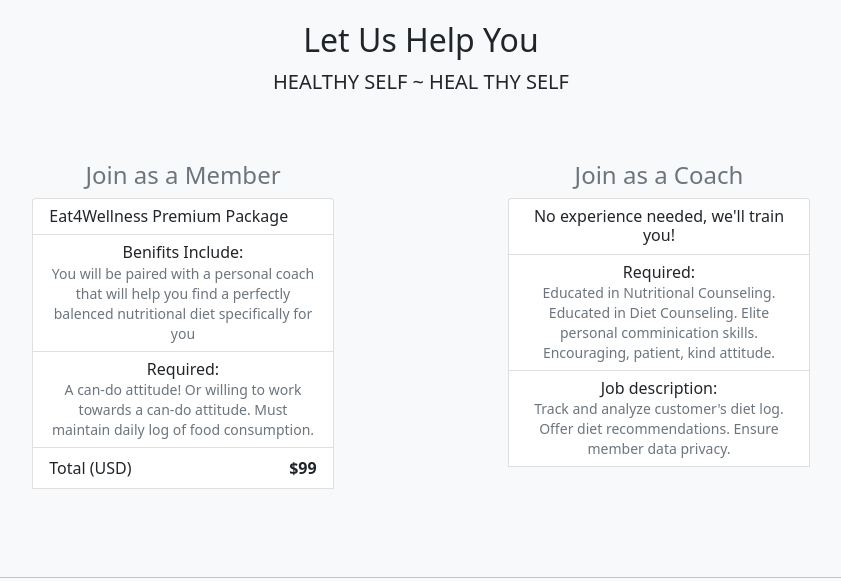
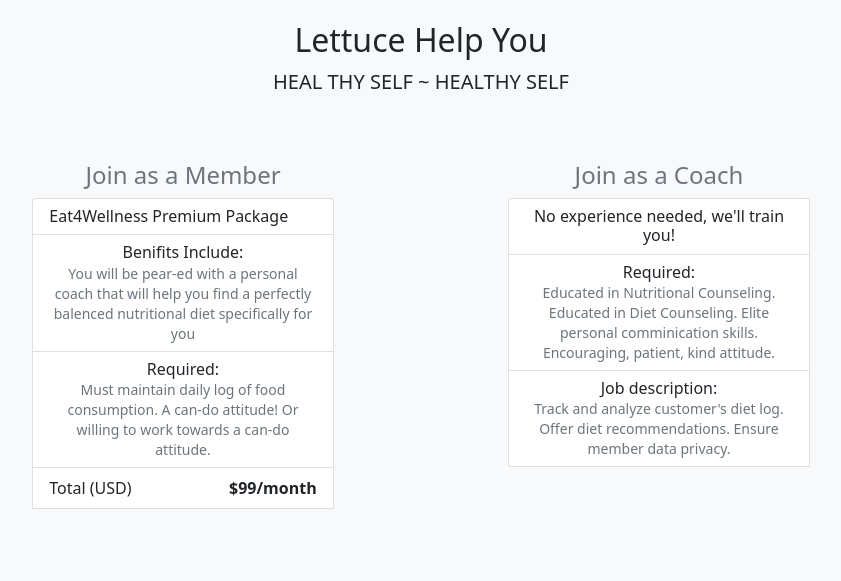
Before and after one commit to CrypticSquirrel/Eat4Wellness, a plain HTML site: page client/pages/signup.html in a window 1280 px wide. Shown: the part 276-857 px from the top of the page, without its empty margins (219-1060 px from the left). Drawn offline with nearby package versions, Linux system fonts and the light colour scheme.

Commit message:
minor updates implemented

```diff
--- a/client/pages/signup.html
+++ b/client/pages/signup.html
@@ -3,10 +3,7 @@
   <head>
     <meta charset="utf-8">
     <meta name="viewport" content="width=device-width, initial-scale=1">
-    <meta name="description" content="">
-    <meta name="author" content="Mark Otto, Jacob Thornton, and Bootstrap contributors">
-    <meta name="generator" content="Hugo 0.79.0">
-    <title>Checkout example · Bootstrap v5.0</title>
+    <title>Eat4Wellness Sign Up</title>
 
     <link rel="canonical" href="https://getbootstrap.com/docs/5.0/examples/checkout/">
 
@@ -54,8 +51,8 @@
   <main>
     <div class="py-5 text-center">
       <img class="d-block mx-auto mb-4" src="../image/signup00.jpg" alt="" width="350" height="225">
-      <h2>Let Us Help You</h2>
-      <p class="lead">HEALTHY SELF ~ HEAL THY SELF</p>
+      <h2>Lettuce Help You</h2>
+      <p class="lead"> HEAL THY SELF ~ HEALTHY SELF</p>
     </div>
 
 
@@ -75,15 +72,15 @@
           <li class="list-group-item d-flex justify-content-between lh-sm">
             <div>
               <h6 class="my-0">Benifits Include:</h6>
-              <small class="text-muted">You will be paired with a personal coach that will
+              <small class="text-muted">You will be pear-ed with a personal coach that will
                 help you find a perfectly balenced nutritional diet specifically for you</small>
             </div>
           </li>
           <li class="list-group-item d-flex justify-content-between lh-sm">
             <div>
               <h6 class="my-0">Required:</h6>
-              <small class="text-muted">A can-do attitude! Or willing to work towards
-                a can-do attitude. Must maintain daily log of food consumption. </small>
+              <small class="text-muted"> Must maintain daily log of food consumption.
+                A can-do attitude! Or willing to work towards a can-do attitude.  </small>
             </div>
           </li>
            <!--  <li class="list-group-item d-flex justify-content-between lh-sm">
@@ -103,7 +100,7 @@
           -->
           <li class="list-group-item d-flex justify-content-between">
             <span>Total (USD)</span>
-            <strong>$99</strong>
+            <strong>$99/month</strong>
           </li>
 
           <h4 class="d-flex justify-content-between align-items-center mb-5">
```
Also changed, not shown: client/index.html (+1 -1 lines).
